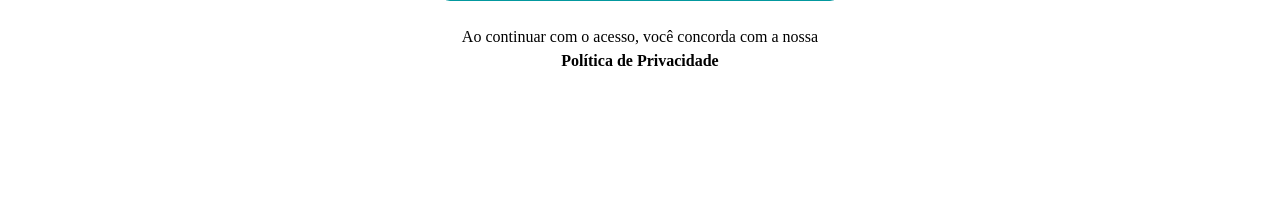
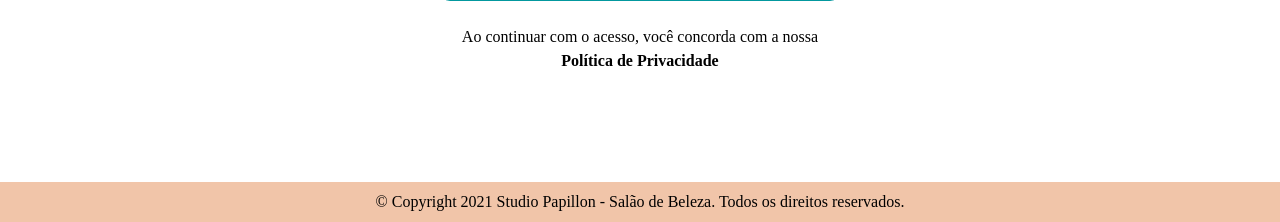
Before and after one commit to lean-dro/projetoSalao, a PHP site: page /login.php in a window 1280 px wide. Shown: the part 578-800 px from the top of the page. Run offline with PHP 8.4, Linux system fonts and the light colour scheme.

Commit message:
Novo visual do login

```diff
--- a/autentica-login.php
+++ b/autentica-login.php
@@ -10,7 +10,7 @@
         header("Location: areaRestrita-adm/index-ar.php");
     } else {
         header('Location: login.php');
-        setcookie('cred-erro', $aviso="<p class='text-danger'>Usuário ou senha incorretos.</p>", time()+1);
+        setcookie('cred-erro', $aviso="<center><p class='text-danger'>Usuário ou senha incorretos.</p></center>", time()+1);
     }
 
 ?>
--- a/login.php
+++ b/login.php
@@ -69,9 +69,13 @@
         ?>
 
     </div>
+
+    <footer class="pag-footer-copyright fixed-bottom">
+            <div class="footer-copyright text-center py-2" style="background-color: #F1C5A9;font-weight: 500;">
+                © Copyright 2021 Studio Papillon - Salão de Beleza. Todos os direitos reservados.
+            </div>
+    </footer>
+
     <script src="https://cdn.jsdelivr.net/npm/bootstrap@5.0.2/dist/js/bootstrap.bundle.min.js" integrity="sha384-MrcW6ZMFYlzcLA8Nl+NtUVF0sA7MsXsP1UyJoMp4YLEuNSfAP+JcXn/tWtIaxVXM" crossorigin="anonymous"></script>
-    <script type="text/javascript">
-
-    </script>
     </body>
 </html>
```
